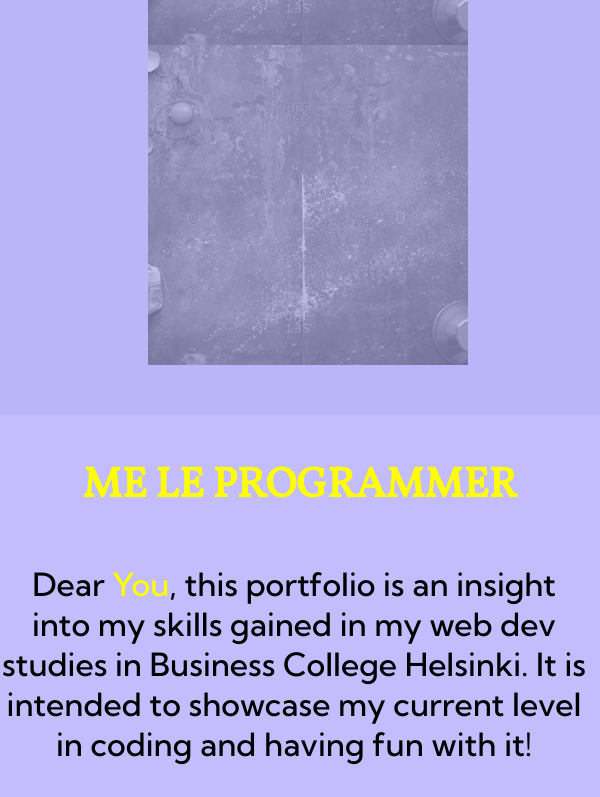
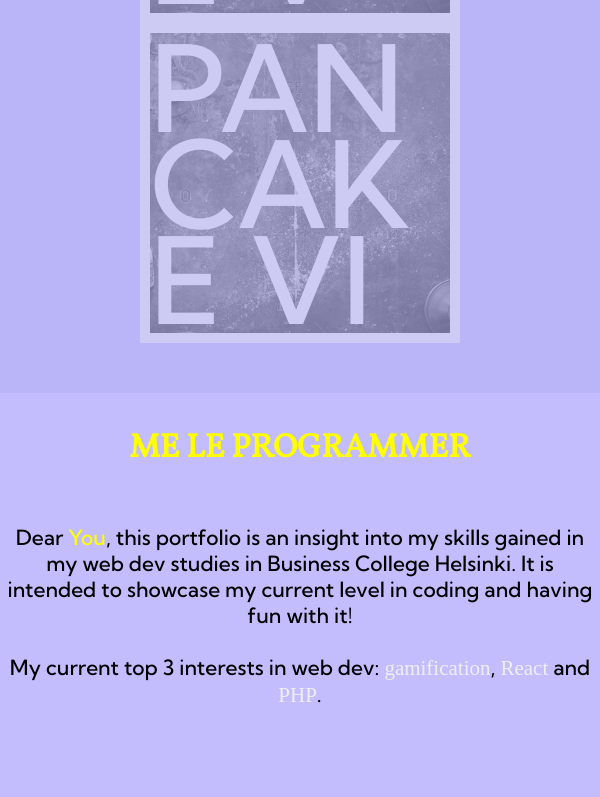
Before and after one commit to sonyavpaa/React_portfolio, a React (Create React App) app: page / in a window 600 px wide. Shown: the part 2000-2797 px from the top of the page. Built offline with nearby package versions, Linux system fonts and the light colour scheme; a web font is replaced by a local one.

Commit message:
made components responsive

```diff
--- a/src/components/Home.js
+++ b/src/components/Home.js
@@ -16,6 +16,7 @@ const Home = () => {
   //pancake's text display on hover
   const pancakeTextHover = async (e) => {
     let header = await e.target?.firstChild?.data;
+    console.log(header);
     let projectsText = await document.querySelector("#projectsText");
     projectsText.innerHTML = `${header} </br>${header} description`;
   };
--- a/src/components/Projects.js
+++ b/src/components/Projects.js
@@ -1,6 +1,7 @@
 import React from "react";
 
 import "../style/Projects.css";
+import "../style/Mobile.css";
 
 const Projects = ({ onMouseEnter, onMouseLeave }) => {
   // hover effect for pancake desc text
--- a/src/style/Mobile.css
+++ b/src/style/Mobile.css
@@ -1,7 +1,18 @@
+@media screen and (max-width: 820px) {
+  #logoBox,
+  .right {
+    display: none !important;
+  }
+}
+
 @media screen and (max-width: 800px) {
-  #logoBox, .right {
-    display: none;
+  #projects,
+  #about_me,
+  #skills,
+  #contact {
+    font-size: 7vw;
   }
+
   .desktopNav li {
     font-size: 2vh;
   }
@@ -18,20 +29,29 @@
     visibility: hidden;
   }
 
+  #projectsText {
+    display: none;
+  }
+
+  .pancakes div {
+    opacity: 100%;
+    margin: 0;
+    padding: 0;
+  }
+
+  .projectsDiv {
+    padding-left: 0;
+  }
+
   .about_me {
     width: 100%;
     min-height: none;
-    height: 0em;
-  }
-
-  #projects,
-  #about_me,
-  #skills,
-  #contact {
-    font-size: 7vw;
+    height: 70vh !important;
   }
 
   .about_mePContainer {
+    margin-top: 3em !important;
+    padding: 0 !important;
     position: absolute;
     height: 30vh;
     width: 100%;
@@ -41,8 +61,10 @@
   }
 
   .about_mePContainer p {
-    margin: 0;
-    padding: 0;
+    width: 100vw !important;
+    max-height: 60vh;
+    margin: 0 !important;
+    padding: 0.19em !important;
     font-size: 2em !important;
   }
 
@@ -53,8 +75,12 @@
 }
 
 @media screen and (max-width: 400px) {
+  h1 {
+    margin: 1em !important;
+  }
+
   .about_me {
-    min-height: 60vh !important;
+    min-height: 75vh !important;
   }
 
   .about_mePContainer p {
@@ -68,3 +94,27 @@
     margin-bottom: 0.5em;
   }
 }
+
+@media screen and (min-width: 430px) and (max-width: 740px) {
+  .desktopNav li {
+    font-size: 5vh;
+  }
+  #projects,
+  #about_me,
+  #skills,
+  #contact {
+    font-size: 5.5vw;
+  }
+
+  .introSection h1 {
+    font-size: 4vw;
+  }
+
+  .about_me {
+    min-height: 150vh !important;
+  }
+
+  .about_me p {
+    font-size: 3.5vw !important;
+  }
+}
--- a/src/style/Projects.css
+++ b/src/style/Projects.css
@@ -118,3 +118,14 @@
   font-family: var(--ff__head01);
   font-size: 1.2em;
 }
+
+.pancaketextDevice {
+  z-index: 100;
+  width: 100%;
+  height: 100%;
+}
+
+.pancaketextDevice p {
+  font-size: 15em;
+  color: red;
+}
```
